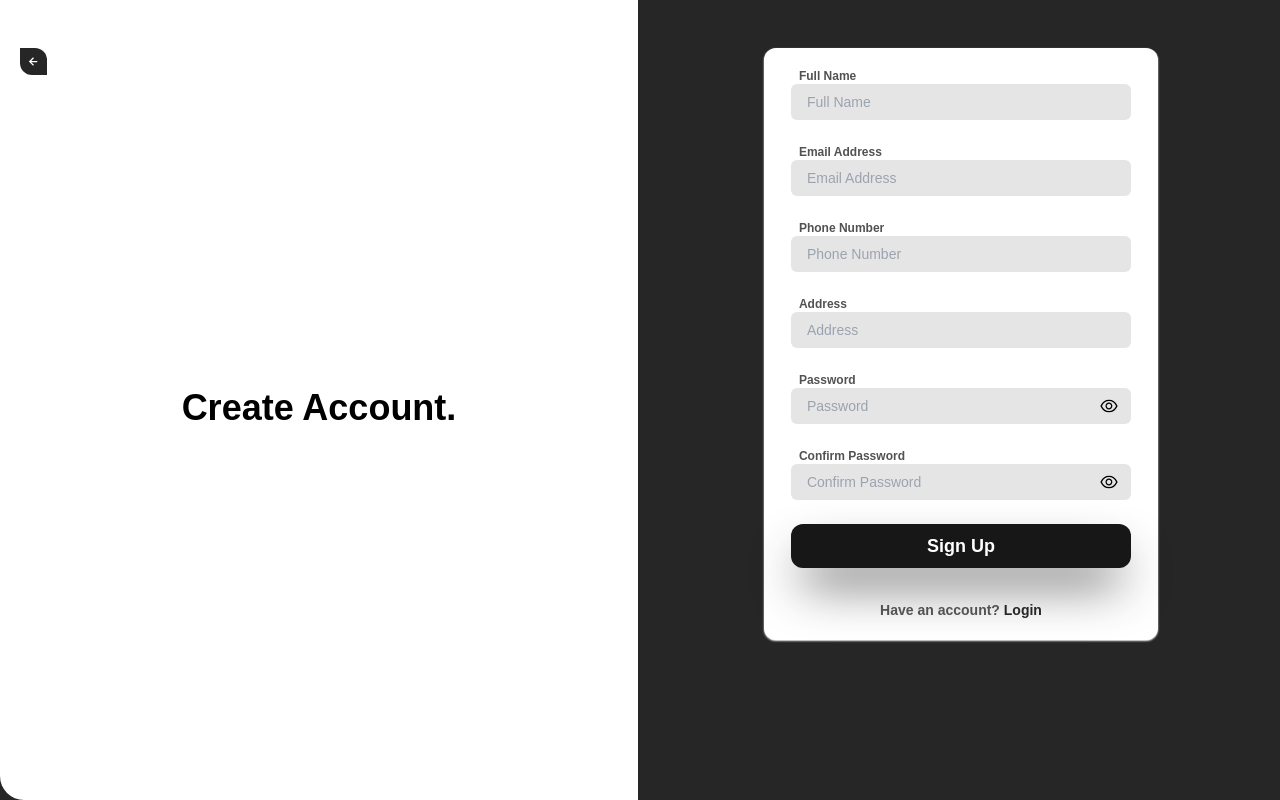
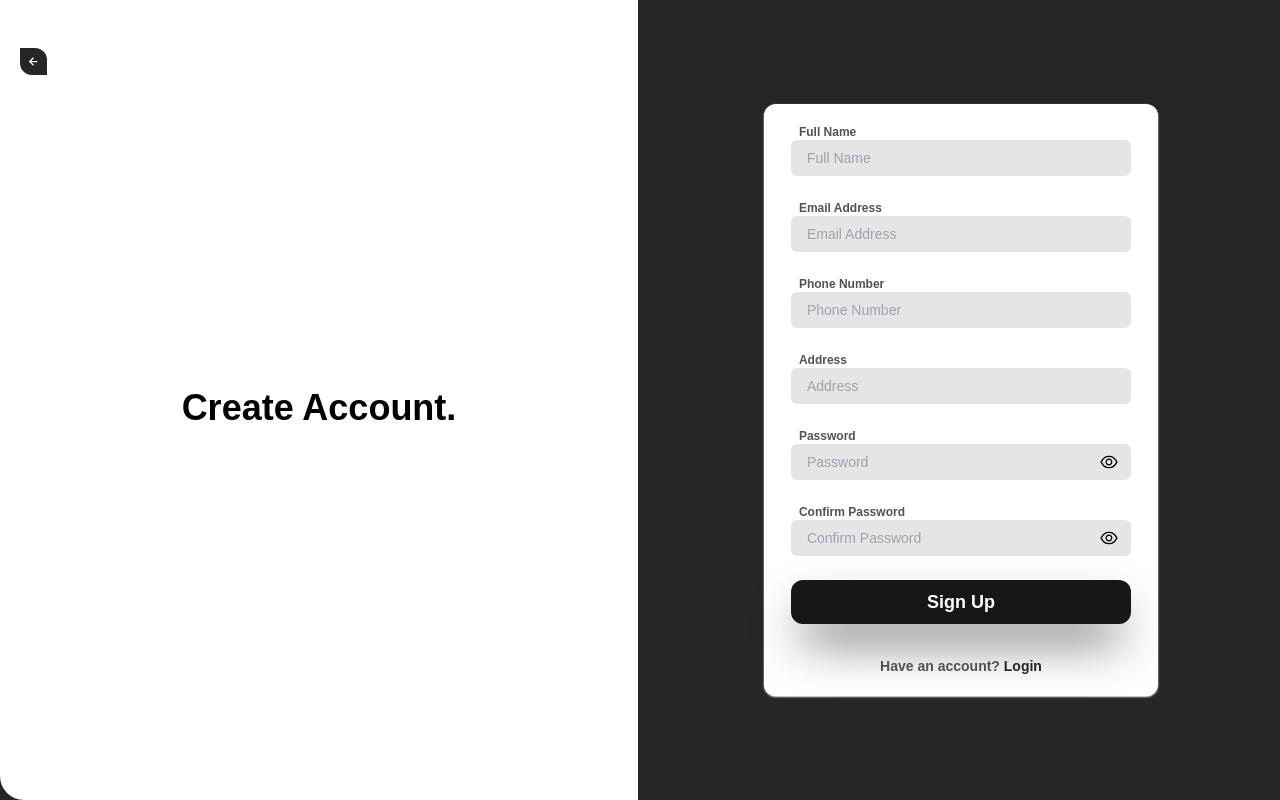
Before and after one commit to TubiOb/REACT, a React (Create React App) app in the folder fleetlink/: page /signup in a window 1280 px wide. Built offline with nearby package versions, Linux system fonts and the light colour scheme; the HTML template or start-up script is replaced by a standard one.

Commit message:
Added connection between the Sign In and Sign Up form

```diff
--- a/fleetlink/src/components/LoginForm.jsx
+++ b/fleetlink/src/components/LoginForm.jsx
@@ -104,8 +104,8 @@ const LoginForm = () => {
 
 
   return (
-    <div className='w-full md:w-[50%] h-screen bg-inherit flex flex-col items-center justify-center p-4 mb-3 relative'>
-        <form onSubmit={handleLogin} method='GET' className='mx-auto mt-8 md:mt-0 bg-white outline-none border-none rounded-xl shadow-sm shadow-neutral-50 w-[85%] md:w-[65%] inline-flex flex-col h-auto gap-4 px-2 py-5'>
+    <div className='w-full md:w-[50%] h-screen bg-inherit flex flex-col items-center justify-center p-4 relative'>
+        <form onSubmit={handleLogin} method='GET' className='mx-auto md:mt-0 bg-white outline-none border-none rounded-xl shadow-sm shadow-neutral-50 w-[85%] md:w-[65%] inline-flex flex-col h-auto gap-4 px-2 py-5'>
             <InputFields placeholder='Email Address' onInputChange={(value) => handleInputChange(value, 'emailAddress')}/>
             <InputFields placeholder='Password' onInputChange={(value) => handleInputChange(value, 'password')}/>
 
--- a/fleetlink/src/components/SignupForm.jsx
+++ b/fleetlink/src/components/SignupForm.jsx
@@ -95,8 +95,8 @@ const SignupForm = () => {
     };
 
   return (
-    <div className='w-full md:w-[50%] h-screen bg-neutral-800 flex flex-col items-center justify-center p-4 mb-3 relative'>
-        <form onSubmit={handleSave} className='mx-auto my-auto mt-8 bg-white outline-none border-none rounded-xl shadow-sm shadow-neutral-50 w-[85%] md:w-[65%] inline-flex flex-col h-auto gap-4 px-2 py-5'>
+    <div className='w-full md:w-[50%] h-screen bg-neutral-800 flex flex-col items-center justify-center p-4 relative'>
+        <form onSubmit={handleSave} className='mx-auto bg-white outline-none border-none rounded-xl shadow-sm shadow-neutral-50 w-[85%] md:w-[65%] inline-flex flex-col h-auto gap-4 px-2 py-5'>
             <InputFields placeholder='Full Name' onInputChange={(value) => handleInputChange(value, 'fullName')}/>
             <InputFields placeholder='Email Address' onInputChange={(value) => handleInputChange(value, 'emailAddress')}/>
             <InputFields placeholder='Phone Number' onInputChange={(value) => handleInputChange(value, 'phoneNumber')}/>
```
